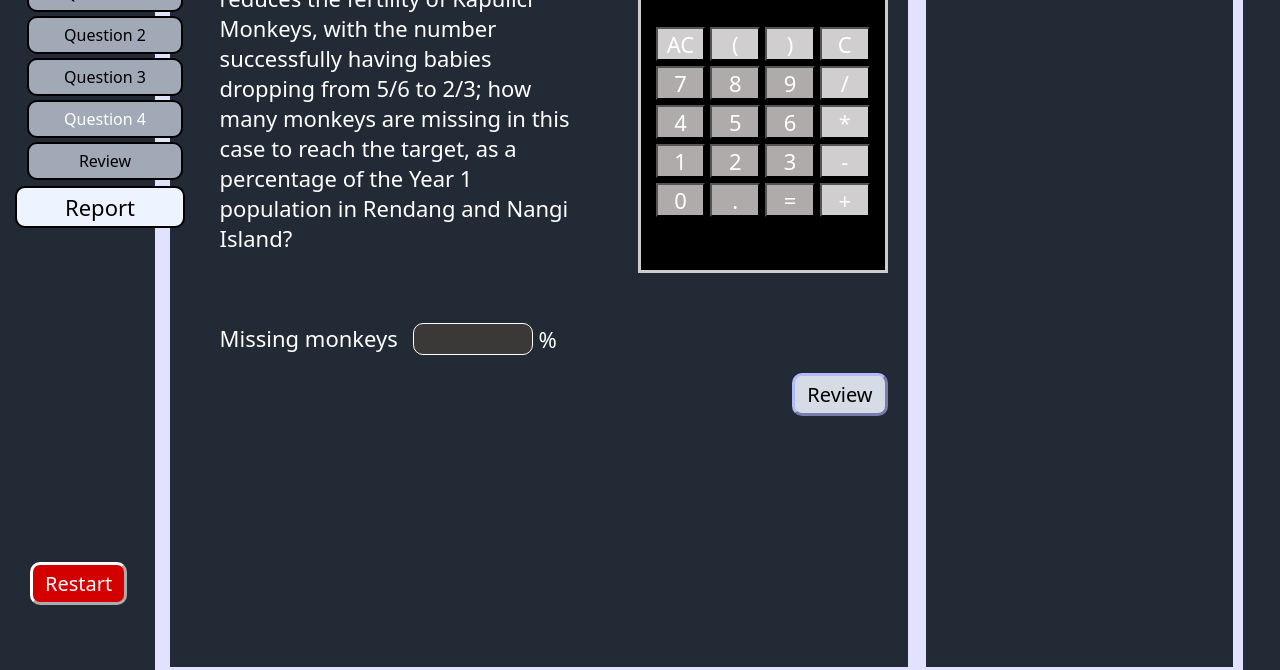
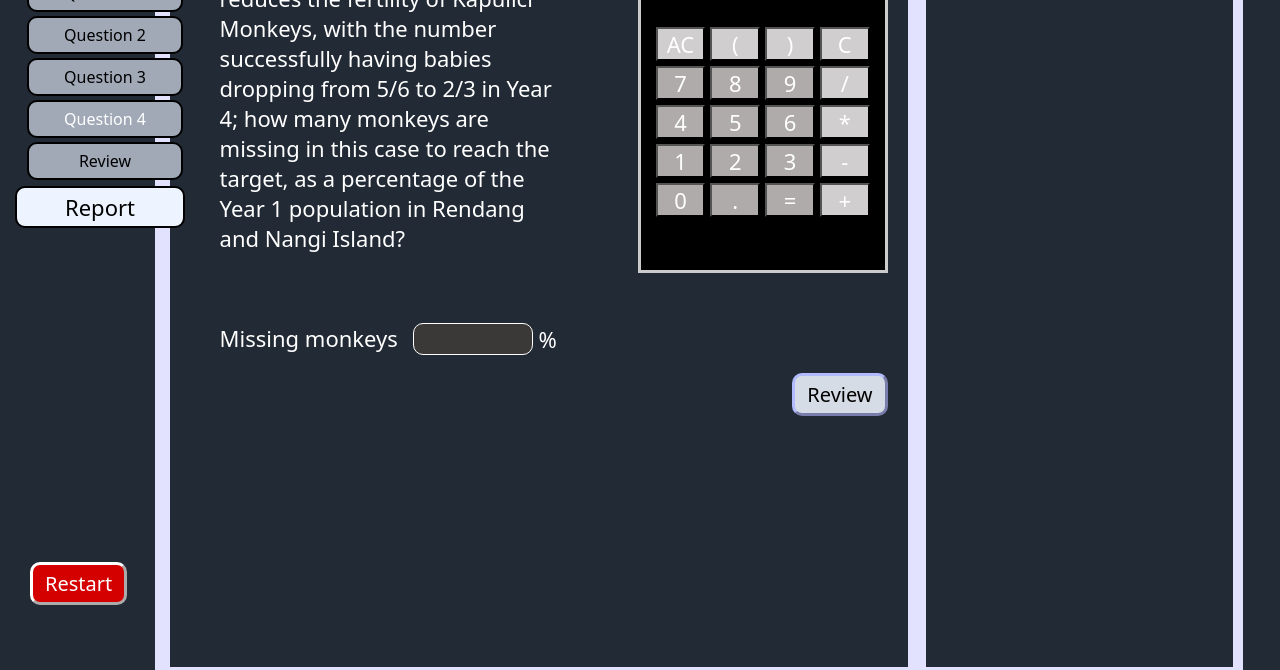
Before and after one commit to torhadas1/casementor_quiz_simulation_3, a plain HTML site: page calculator_question_4.html in a window 1280 px wide. Shown: the part 175-845 px from the top of the page. Drawn offline with nearby package versions, Linux system fonts and the light colour scheme; sample sign-in values are in the browser's storage.

Commit message:
Update calculator_question_4.html

```diff
--- a/calculator_question_4.html
+++ b/calculator_question_4.html
@@ -70,7 +70,7 @@
                     Assume that the disease also reduces the
                     fertility of Kapulici Monkeys, with the
                     number successfully having babies dropping
-                    from 5/6 to 2/3; how many monkeys are
+                    from 5/6 to 2/3 in Year 4; how many monkeys are
                     missing in this case to reach the target, as a
                     percentage of the Year 1 population in
                     Rendang and Nangi Island?
```
